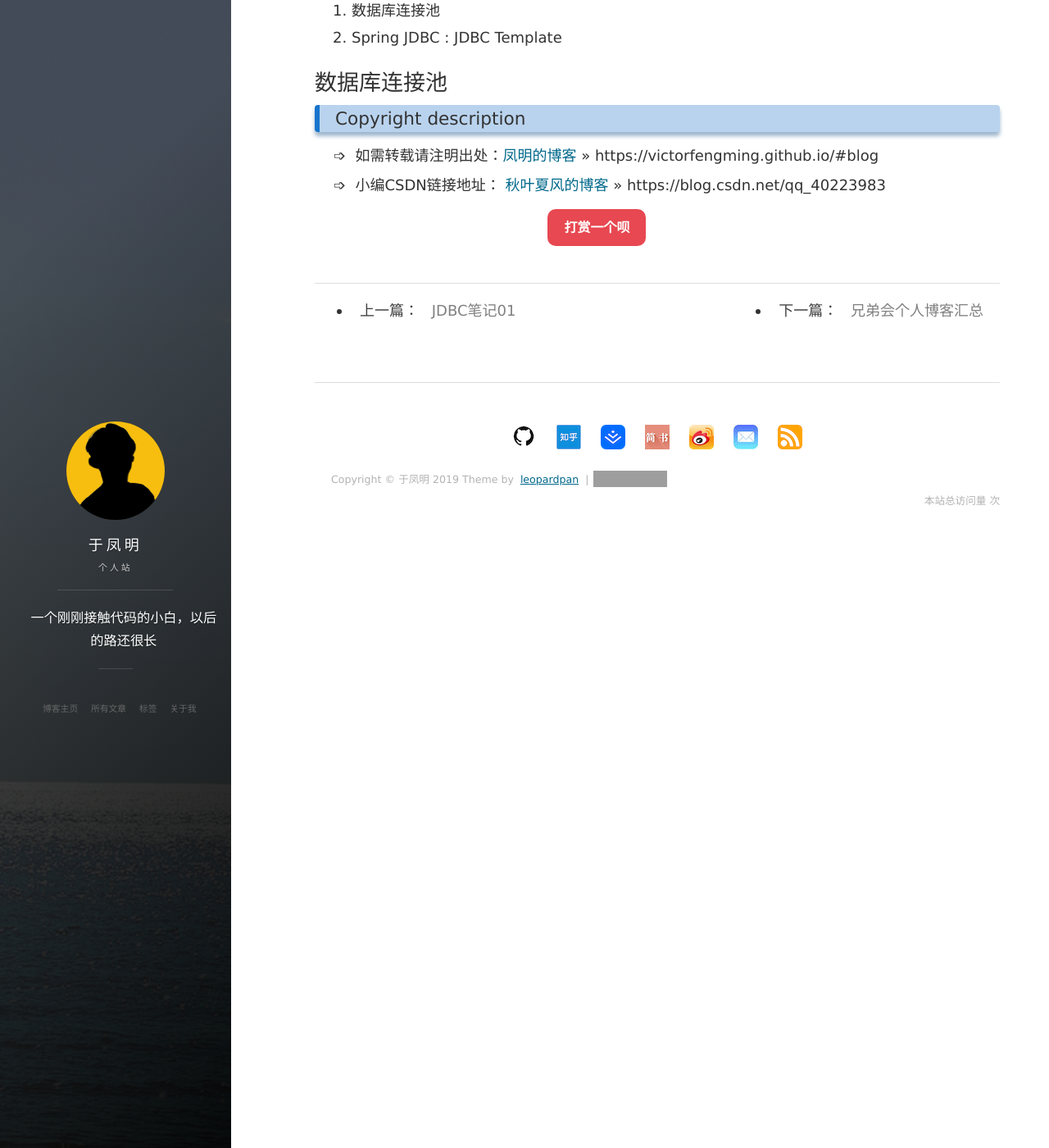
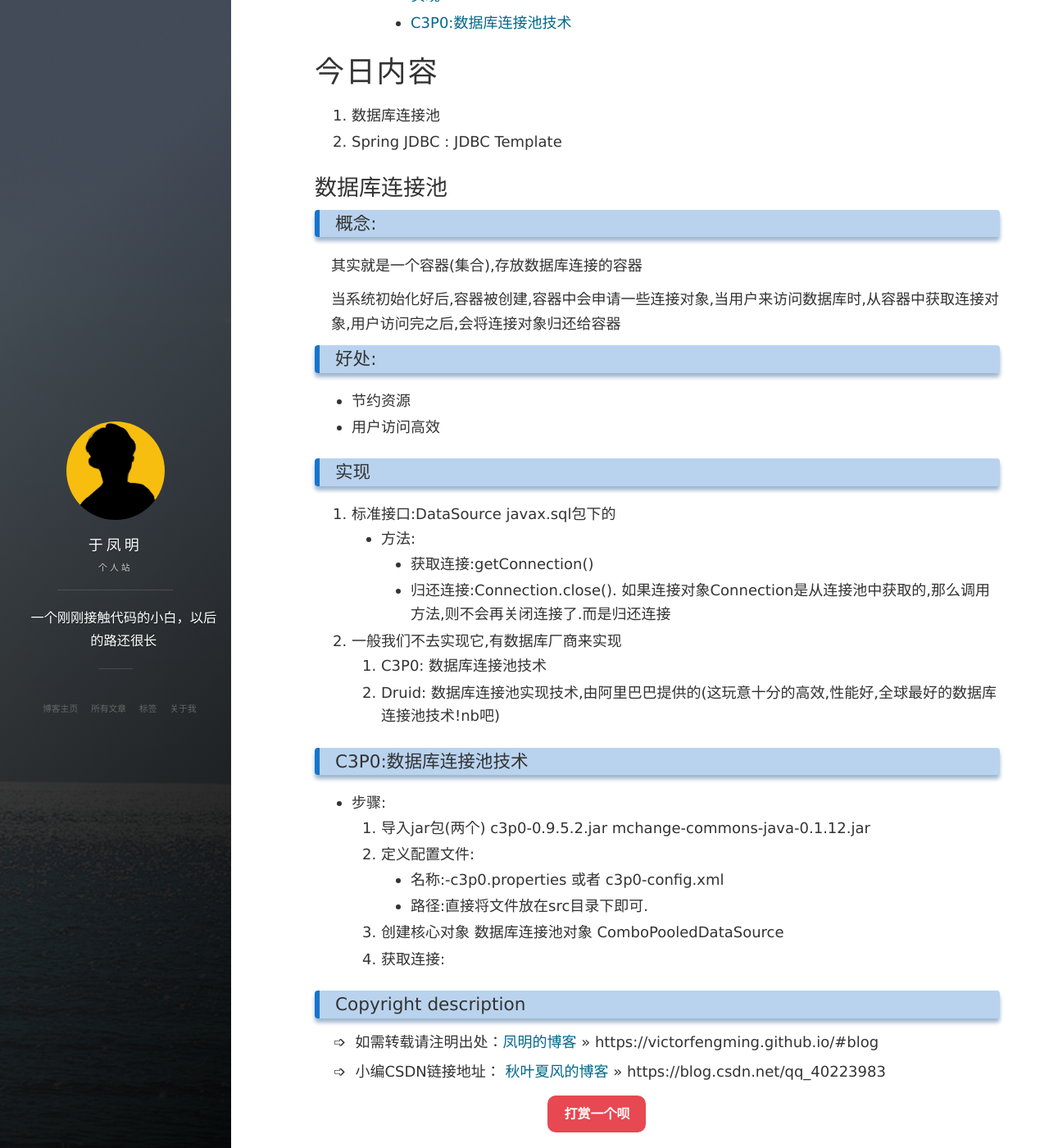
Before and after one commit to victorfengming/victorfengming.github.io.leopardpan, a Jekyll site: the page built from _posts/java/JDBC/2019-11-08-note2.markdown, in a window 1280 px wide and 1400 px high, scrolled down 289 px. Shown: the whole window at 82% size. Built offline with Jekyll 4.4.1, drawn with Linux system fonts in a browser that asks for light colours; nearby versions of some CDN libraries; comment, search, counter and statistics services are not loaded; grey boxes are pictures that could not be loaded.

Commit message:
日常提交日报++

```diff
--- a/_posts/java/JDBC/2019-11-08-note1.markdown
+++ b/_posts/java/JDBC/2019-11-08-note1.markdown
@@ -212,7 +212,7 @@ public class JdbcDemo01 {
 
 
 
-##### - `next()`:
+##### `next()`:
 - 游标向下移动一行
 - 并且判断当前行是否是最后一行的末尾
 - 返回`boolean`,如果有数据返回true,反之亦然!
@@ -220,7 +220,7 @@ public class JdbcDemo01 {
 
 
 
-##### - `getXxx(参数)`:获取数据
+##### `getXxx(参数)`:获取数据
 - Xxx:代表数据类型 如:`int getInt(), String getString()`
 - 参数:
     - `int`: 代表列的编号, 从1开始 如`getString(1)`
--- a/_posts/java/JDBC/2019-11-08-note2.markdown
+++ b/_posts/java/JDBC/2019-11-08-note2.markdown
@@ -21,3 +21,29 @@ tags: Java basis note JDBC
 2. Spring JDBC : JDBC Template
 
 ## 数据库连接池
+### 概念:
+其实就是一个容器(集合),存放数据库连接的容器
+
+当系统初始化好后,容器被创建,容器中会申请一些连接对象,当用户来访问数据库时,从容器中获取连接对象,用户访问完之后,会将连接对象归还给容器
+
+### 好处:
+- 节约资源
+- 用户访问高效
+
+### 实现
+1. 标准接口:DataSource javax.sql包下的
+    - 方法:
+        - 获取连接:getConnection()
+        - 归还连接:Connection.close(). 如果连接对象Connection是从连接池中获取的,那么调用方法,则不会再关闭连接了.而是归还连接
+2. 一般我们不去实现它,有数据库厂商来实现
+    1. C3P0: 数据库连接池技术
+    2. Druid: 数据库连接池实现技术,由阿里巴巴提供的(这玩意十分的高效,性能好,全球最好的数据库连接池技术!nb吧)
+
+### C3P0:数据库连接池技术
+- 步骤:
+    1. 导入jar包(两个) c3p0-0.9.5.2.jar mchange-commons-java-0.1.12.jar
+    2. 定义配置文件:
+        - 名称:-c3p0.properties 或者 c3p0-config.xml
+        - 路径:直接将文件放在src目录下即可.
+    3. 创建核心对象 数据库连接池对象 ComboPooledDataSource
+    4. 获取连接:
```
Also changed, not shown: _posts/daily/November/2019-11-08-day87.md (+1 -1 lines), _posts/daily/November/2019-11-09-day88.md (added, +15 -0 lines).
